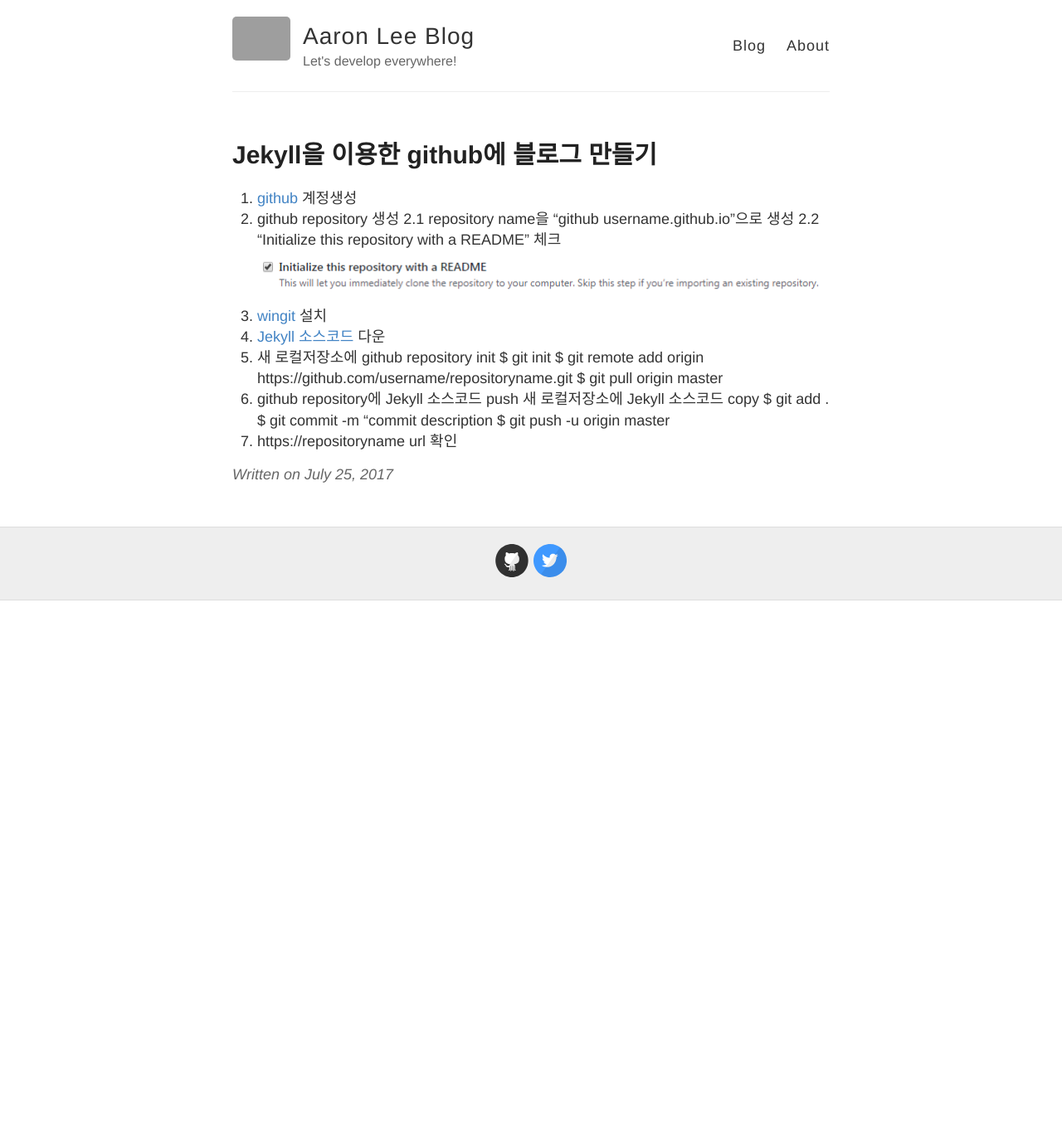
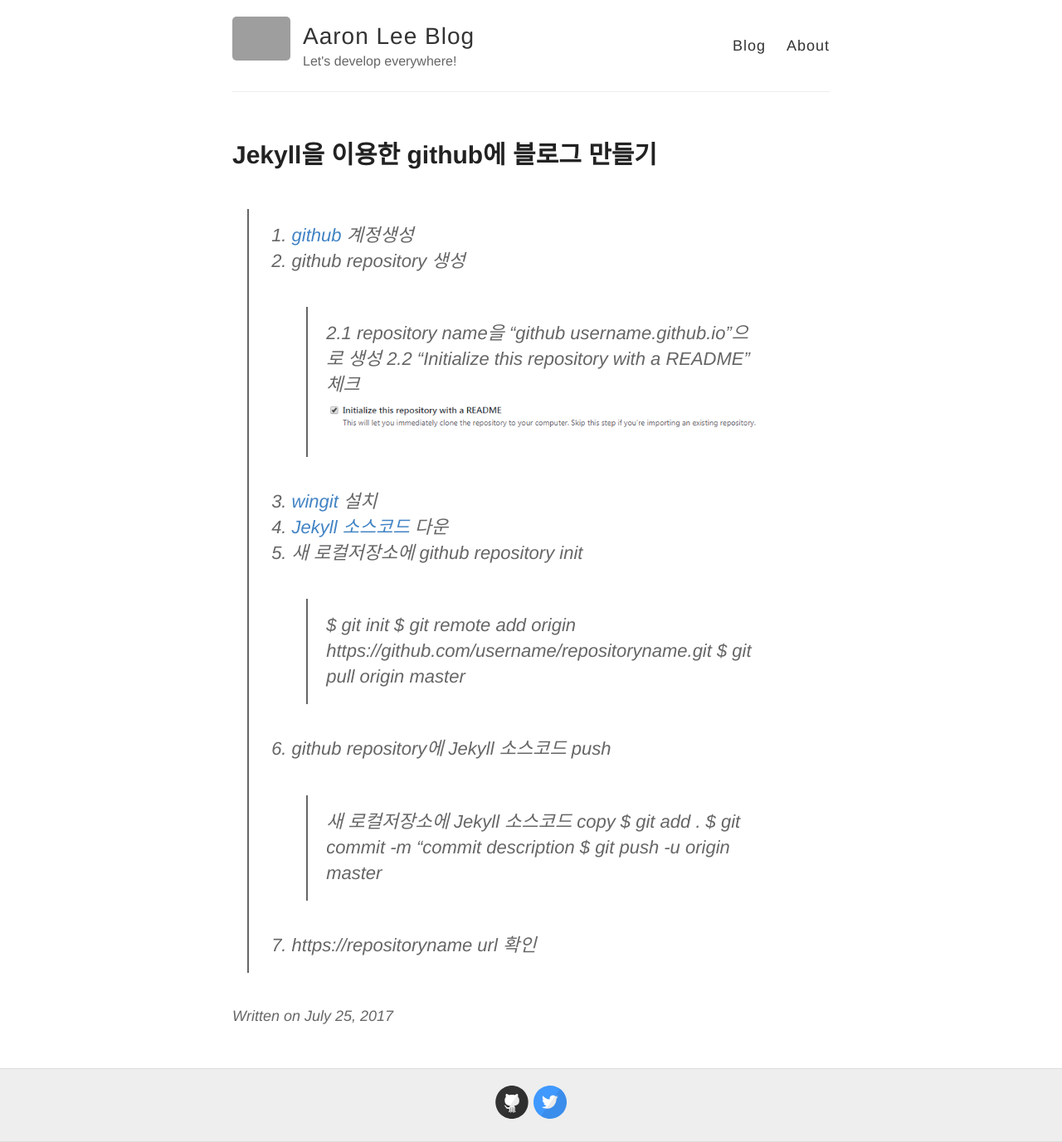
Before and after one commit to aaronleedev/aaronleedev.github.io, a Jekyll site: the page built from _posts/2017-07-25-github-jekyll.md, in a window 1280 px wide. Shown: the whole page at 83% size. Built offline with Jekyll 4.4.1, drawn with Linux system fonts in a browser that asks for light colours; before the commit the page ends 900 px from its top, so only the background shows below that; grey boxes are pictures that could not be loaded.

Commit message:
modified blog post

```diff
--- a/_posts/2017-07-25-github-jekyll.md
+++ b/_posts/2017-07-25-github-jekyll.md
@@ -3,20 +3,20 @@
 title: Jekyll을 이용한 github에 블로그 만들기
 ---
 
-1. [github](https://github.com/) 계정생성
-2. github repository 생성
-2.1 repository name을 "github username.github.io"으로 생성
-2.2 "Initialize this repository with a README" 체크
-![_config.yml]({{ site.baseurl }}/images/2017-07-25-github-jekyll-01.png)
-3. [wingit](https://git-scm.com/download/win) 설치
-4. [Jekyll 소스코드](https://github.com/barryclark/jekyll-now) 다운
-5. 새 로컬저장소에 github repository init
-$ git init
-$ git remote add origin https://github.com/username/repositoryname.git
-$ git pull origin master
-6. github repository에 Jekyll 소스코드 push
-새 로컬저장소에 Jekyll 소스코드 copy
-$ git add .
-$ git commit -m "commit description
-$ git push -u origin master
-7. https://repositoryname url 확인
+>1. [github](https://github.com/) 계정생성
+>2. github repository 생성
+>>2.1 repository name을 "github username.github.io"으로 생성
+>>2.2 "Initialize this repository with a README" 체크
+>>![_config.yml]({{ site.baseurl }}/images/2017-07-25-github-jekyll-01.png)
+>3. [wingit](https://git-scm.com/download/win) 설치
+>4. [Jekyll 소스코드](https://github.com/barryclark/jekyll-now) 다운
+>5. 새 로컬저장소에 github repository init
+>>$ git init
+>>$ git remote add origin https://github.com/username/repositoryname.git
+>>$ git pull origin master
+>6. github repository에 Jekyll 소스코드 push
+>>새 로컬저장소에 Jekyll 소스코드 copy
+>>$ git add .
+>>$ git commit -m "commit description
+>>$ git push -u origin master
+>7. https://repositoryname url 확인
```
